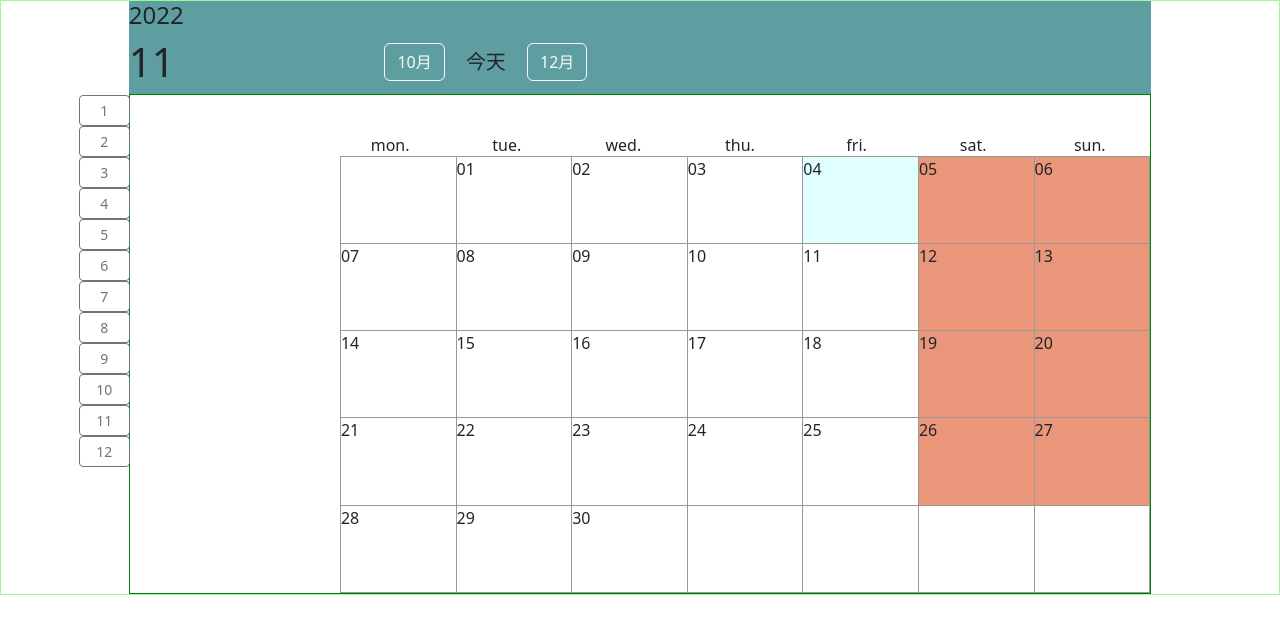
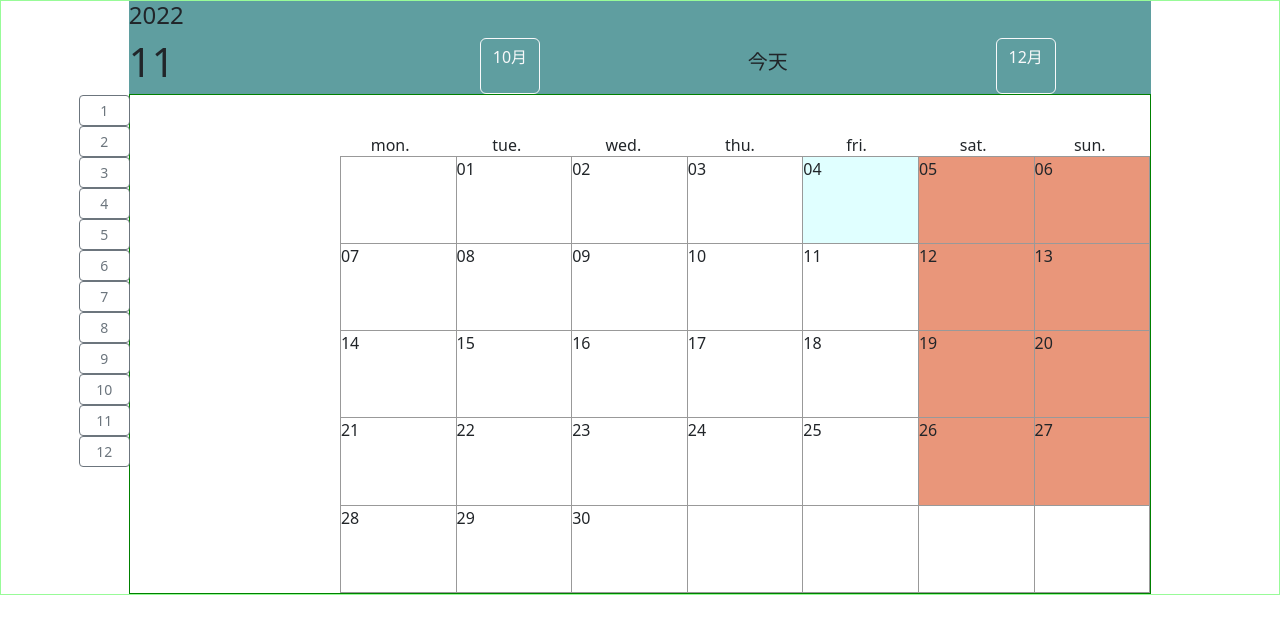
Before and after one commit to ABBY202209/2022note, a PHP site: page /php/note/calendar/text.php in a window 1280 px wide. Shown: the top 634 px of the page. Run offline with PHP 8.4, Linux system fonts and the light colour scheme.

Commit message:
完成置中

```diff
--- a/php/note/calendar/text.php
+++ b/php/note/calendar/text.php
@@ -171,7 +171,7 @@
                 <h1 class="col-3 ">
                     <?= $month; ?>
                 </h1>
-                <div class="col-9  ">
+                <div class="d-flex justify-content-around col-9  ">
                     <a href="?y=<?= $prevYear ?>&m=<?= $prevMonth; ?>" class="btn btn-outline-light ">
                         <?= $prevMonth; ?>月
                     </a>
```
